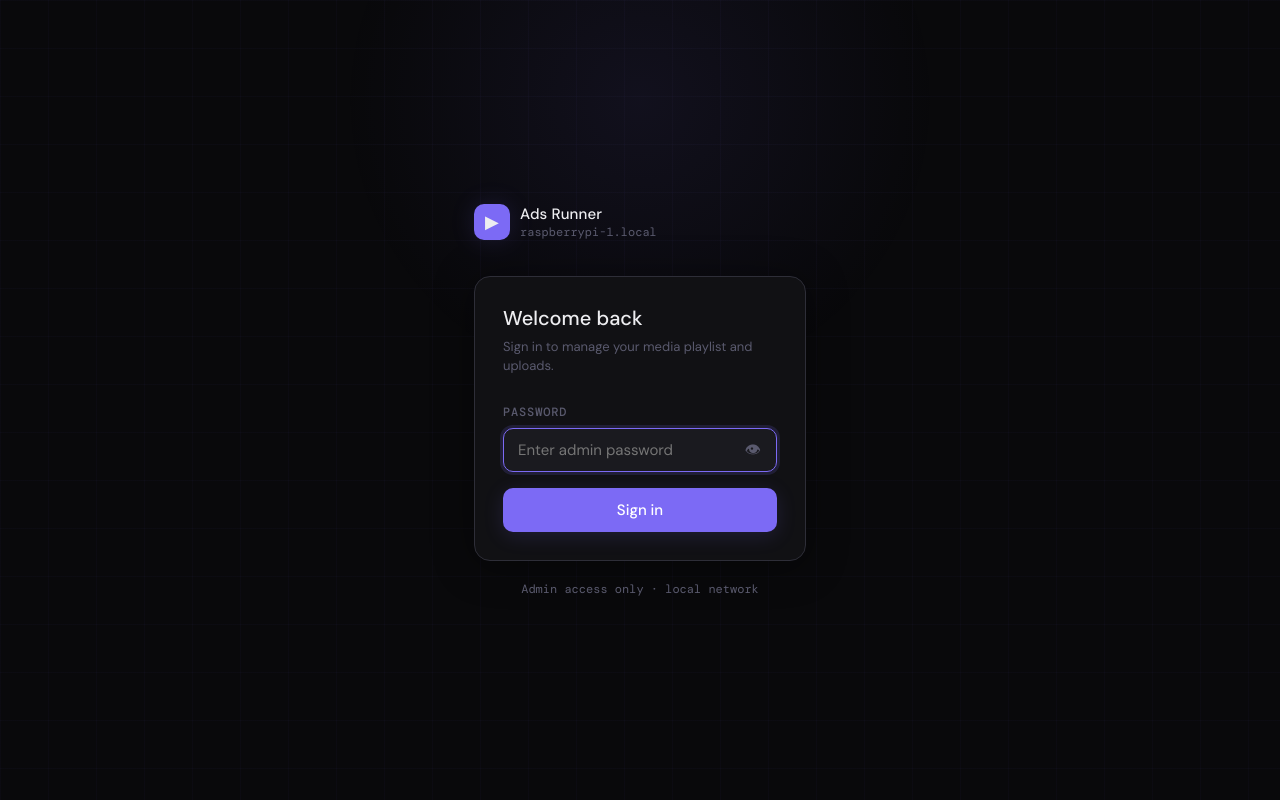
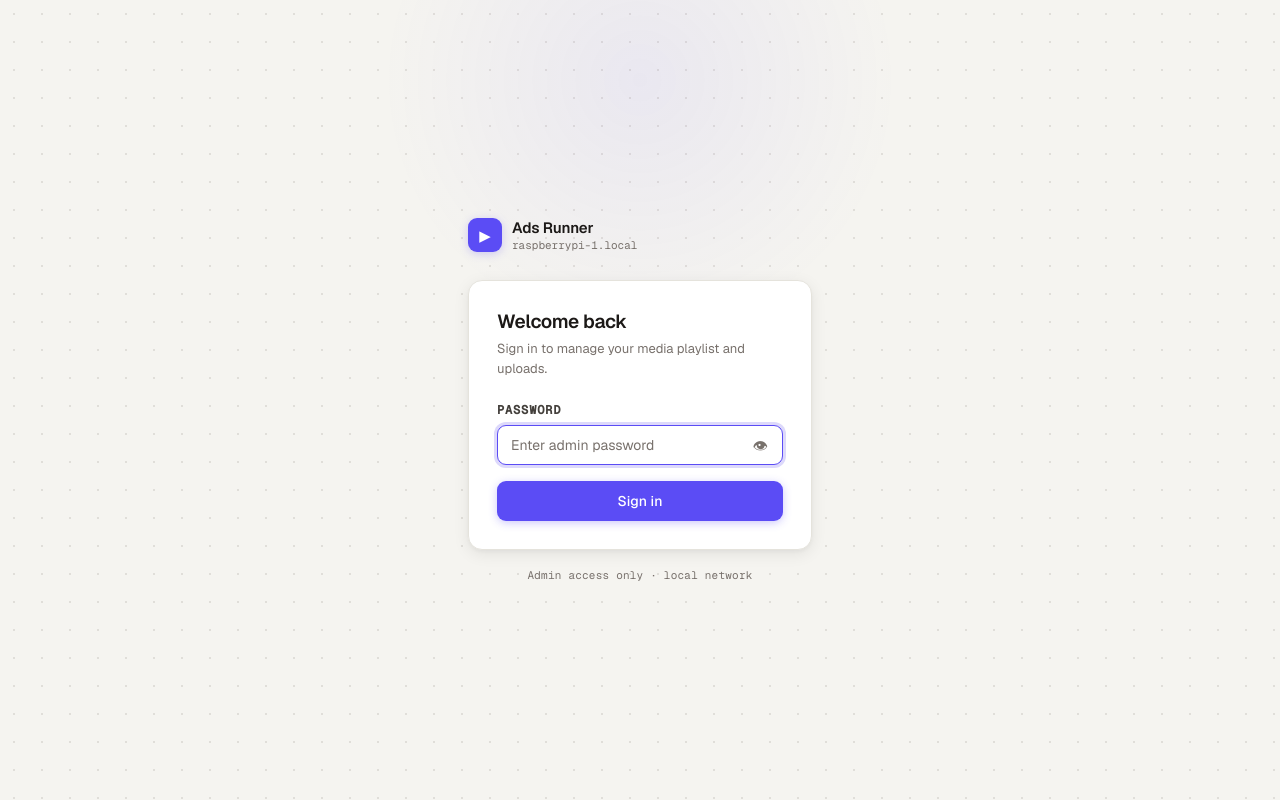
Before and after one commit to nickbelo/ads-runner, a Flask app: page /login in a window 1280 px wide. Run offline with Flask 3, Linux system fonts and the light colour scheme; parts of the project's set-up code (start-up, migrations or seed data) failed here and were passed over.

Commit message:
Change the login page theme similar to the admin page theme.

```diff
--- a/templates/login.html
+++ b/templates/login.html
@@ -5,20 +5,26 @@
 <meta name="viewport" content="width=device-width, initial-scale=1">
 <title>Ads Runner — Login</title>
 <link rel="preconnect" href="https://fonts.googleapis.com">
-<link href="https://fonts.googleapis.com/css2?family=DM+Mono:wght@400;500&family=DM+Sans:wght@300;400;500&display=swap" rel="stylesheet">
+<link href="https://fonts.googleapis.com/css2?family=Geist+Mono:wght@400;500&family=Geist:wght@300;400;500;600&display=swap" rel="stylesheet">
 <style>
+  /* ── Warm light theme — matches admin.html ───────────────────────────────── */
   :root {
-    --bg: #09090b;
-    --surface: #111114;
-    --surface2: #1a1a1f;
-    --border: #222228;
-    --border2: #2e2e38;
-    --text: #ededf0;
-    --muted: #5a5a6e;
-    --accent: #7c6af5;
-    --accent-glow: rgba(124, 106, 245, 0.15);
-    --red: #f87171;
-    --red-dim: rgba(248, 113, 113, 0.1);
+    --bg:         #f5f4f0;
+    --surface:    #ffffff;
+    --surface2:   #f9f8f5;
+    --border:     #e5e3dc;
+    --border2:    #d4d0c8;
+    --text:       #1c1917;
+    --text2:      #44403c;
+    --muted:      #78716c;
+    --accent:     #5b4cf5;
+    --accent-bg:  #eeecfd;
+    --accent-dim: #ddd9fb;
+    --red:        #dc2626;
+    --red-bg:     #fee2e2;
+    --green:      #16a34a;
+    --shadow-sm:  0 1px 3px rgba(0,0,0,0.07), 0 1px 2px rgba(0,0,0,0.04);
+    --shadow-md:  0 4px 16px rgba(0,0,0,0.08), 0 2px 4px rgba(0,0,0,0.04);
   }
 
   *, *::before, *::after { box-sizing: border-box; margin: 0; padding: 0; }
@@ -26,7 +32,7 @@
   body {
     background: var(--bg);
     color: var(--text);
-    font-family: 'DM Sans', sans-serif;
+    font-family: 'Geist', sans-serif;
     min-height: 100vh;
     display: flex;
     align-items: center;
@@ -35,216 +41,217 @@
     overflow: hidden;
   }
 
-  /* Subtle grid background */
+  /* Subtle warm dot grid */
   body::before {
     content: '';
     position: fixed;
     inset: 0;
-    background-image:
-      linear-gradient(rgba(124,106,245,0.03) 1px, transparent 1px),
-      linear-gradient(90deg, rgba(124,106,245,0.03) 1px, transparent 1px);
-    background-size: 48px 48px;
+    background-image: radial-gradient(circle, #c8c4bc 1px, transparent 1px);
+    background-size: 28px 28px;
+    opacity: 0.45;
     pointer-events: none;
   }
 
-  /* Glow orb */
+  /* Soft accent glow from top */
   body::after {
     content: '';
     position: fixed;
-    top: -200px;
+    top: -160px;
     left: 50%;
     transform: translateX(-50%);
-    width: 600px;
-    height: 600px;
-    background: radial-gradient(circle, rgba(124,106,245,0.08) 0%, transparent 70%);
+    width: 560px;
+    height: 480px;
+    background: radial-gradient(circle, rgba(91,76,245,0.07) 0%, transparent 70%);
     pointer-events: none;
   }
 
+  /* ── Login card ───────────────────────────────────────────────────────────── */
   .login-wrap {
     width: 100%;
-    max-width: 380px;
-    padding: 24px;
+    max-width: 384px;
+    padding: 20px;
     position: relative;
     z-index: 1;
-    animation: rise 0.4s cubic-bezier(0.16, 1, 0.3, 1) both;
+    animation: rise 0.35s cubic-bezier(0.16, 1, 0.3, 1) both;
   }
 
   @keyframes rise {
-    from { opacity: 0; transform: translateY(16px); }
+    from { opacity: 0; transform: translateY(14px); }
     to   { opacity: 1; transform: translateY(0); }
   }
 
-  /* Logo mark */
+  /* ── Logo mark ────────────────────────────────────────────────────────────── */
   .logo-mark {
     display: flex;
     align-items: center;
     gap: 10px;
-    margin-bottom: 36px;
+    margin-bottom: 28px;
   }
 
   .logo-icon {
-    width: 36px;
-    height: 36px;
+    width: 34px;
+    height: 34px;
     background: var(--accent);
-    border-radius: 10px;
+    border-radius: 9px;
     display: flex;
     align-items: center;
     justify-content: center;
-    font-size: 18px;
-    box-shadow: 0 0 24px var(--accent-glow);
+    font-size: 15px;
+    color: #fff;
+    box-shadow: 0 2px 8px rgba(91,76,245,0.25);
+    flex-shrink: 0;
   }
 
   .logo-text {
     font-size: 15px;
-    font-weight: 500;
-    letter-spacing: 0.01em;
+    font-weight: 600;
+    letter-spacing: -0.01em;
     color: var(--text);
   }
 
   .logo-sub {
-    font-size: 12px;
+    font-size: 11px;
     color: var(--muted);
-    font-family: 'DM Mono', monospace;
+    font-family: 'Geist Mono', monospace;
+    margin-top: 1px;
   }
 
-  /* Card */
+  /* ── Card ─────────────────────────────────────────────────────────────────── */
   .card {
     background: var(--surface);
-    border: 1px solid var(--border2);
-    border-radius: 16px;
+    border: 1px solid var(--border);
+    border-radius: 14px;
     padding: 28px;
-    box-shadow: 0 4px 40px rgba(0,0,0,0.4);
+    box-shadow: var(--shadow-md);
   }
 
   .card h1 {
-    font-size: 20px;
-    font-weight: 500;
-    margin-bottom: 6px;
+    font-size: 19px;
+    font-weight: 600;
+    letter-spacing: -0.02em;
+    margin-bottom: 5px;
     color: var(--text);
   }
 
   .card p {
     font-size: 13px;
     color: var(--muted);
-    margin-bottom: 28px;
+    margin-bottom: 24px;
     line-height: 1.5;
   }
 
-  /* Form */
-  .field {
-    margin-bottom: 16px;
-  }
+  /* ── Form field ───────────────────────────────────────────────────────────── */
+  .field { margin-bottom: 16px; }
 
   .field label {
     display: block;
     font-size: 12px;
-    font-weight: 500;
-    color: var(--muted);
+    font-weight: 600;
+    color: var(--text2);
     text-transform: uppercase;
     letter-spacing: 0.07em;
-    margin-bottom: 8px;
-    font-family: 'DM Mono', monospace;
+    margin-bottom: 7px;
+    font-family: 'Geist Mono', monospace;
   }
 
-  .input-wrap {
-    position: relative;
-  }
+  .input-wrap { position: relative; }
 
   .field input {
     width: 100%;
     background: var(--surface2);
     border: 1px solid var(--border2);
-    border-radius: 10px;
-    padding: 11px 44px 11px 14px;
+    border-radius: 9px;
+    padding: 10px 42px 10px 13px;
     color: var(--text);
-    font-family: 'DM Sans', sans-serif;
-    font-size: 15px;
+    font-family: 'Geist', sans-serif;
+    font-size: 14px;
     outline: none;
-    transition: border-color 0.2s, box-shadow 0.2s;
+    transition: border-color 0.15s, box-shadow 0.15s, background 0.15s;
   }
 
+  .field input::placeholder { color: var(--muted); }
+
   .field input:focus {
+    background: var(--surface);
     border-color: var(--accent);
-    box-shadow: 0 0 0 3px var(--accent-glow);
+    box-shadow: 0 0 0 3px var(--accent-dim);
   }
 
-  /* Show/hide password toggle */
+  /* ── Show/hide password toggle ────────────────────────────────────────────── */
   .toggle-pw {
     position: absolute;
-    right: 12px;
+    right: 11px;
     top: 50%;
     transform: translateY(-50%);
     background: none;
     border: none;
     cursor: pointer;
     color: var(--muted);
-    font-size: 16px;
+    font-size: 15px;
     padding: 4px;
     line-height: 1;
     transition: color 0.15s;
+    border-radius: 4px;
   }
 
-  .toggle-pw:hover { color: var(--text); }
+  .toggle-pw:hover { color: var(--text2); }
 
-  /* Error message */
+  /* ── Error message ────────────────────────────────────────────────────────── */
   #error-msg {
     display: none;
-    background: var(--red-dim);
-    border: 1px solid rgba(248, 113, 113, 0.2);
+    background: var(--red-bg);
+    border: 1px solid #fca5a5;
     border-radius: 8px;
-    padding: 10px 14px;
+    padding: 9px 13px;
     font-size: 13px;
     color: var(--red);
     margin-bottom: 16px;
-    animation: shake 0.3s ease;
+    animation: shake 0.28s ease;
   }
 
   @keyframes shake {
     0%,100% { transform: translateX(0); }
-    25%      { transform: translateX(-6px); }
-    75%      { transform: translateX(6px); }
+    25%      { transform: translateX(-5px); }
+    75%      { transform: translateX(5px); }
   }
 
   #error-msg.show { display: block; }
 
-  /* Submit button */
+  /* ── Sign in button ───────────────────────────────────────────────────────── */
   .btn-login {
     width: 100%;
     background: var(--accent);
     color: #fff;
     border: none;
-    border-radius: 10px;
-    padding: 12px;
-    font-family: 'DM Sans', sans-serif;
-    font-size: 15px;
+    border-radius: 9px;
+    padding: 11px;
+    font-family: 'Geist', sans-serif;
+    font-size: 14px;
     font-weight: 500;
     cursor: pointer;
-    transition: opacity 0.15s, transform 0.1s, box-shadow 0.2s;
-    box-shadow: 0 4px 20px var(--accent-glow);
+    transition: background 0.15s, opacity 0.15s, transform 0.1s, box-shadow 0.15s;
+    box-shadow: 0 2px 8px rgba(91,76,245,0.3);
     display: flex;
     align-items: center;
     justify-content: center;
     gap: 8px;
-    margin-top: 8px;
+    margin-top: 6px;
   }
 
   .btn-login:hover:not(:disabled) {
-    opacity: 0.9;
-    box-shadow: 0 4px 28px rgba(124,106,245,0.35);
+    background: #4a3ce0;
+    box-shadow: 0 4px 16px rgba(91,76,245,0.35);
   }
 
   .btn-login:active:not(:disabled) { transform: scale(0.98); }
 
-  .btn-login:disabled {
-    opacity: 0.6;
-    cursor: not-allowed;
-  }
+  .btn-login:disabled { opacity: 0.55; cursor: not-allowed; }
 
   /* Spinner inside button */
   .btn-spinner {
-    width: 15px;
-    height: 15px;
-    border: 2px solid rgba(255,255,255,0.3);
+    width: 14px;
+    height: 14px;
+    border: 2px solid rgba(255,255,255,0.35);
     border-top-color: #fff;
     border-radius: 50%;
     animation: spin 0.6s linear infinite;
@@ -253,16 +260,17 @@
 
   @keyframes spin { to { transform: rotate(360deg); } }
 
-  .btn-login.loading .btn-label { display: none; }
+  .btn-login.loading .btn-label  { display: none; }
   .btn-login.loading .btn-spinner { display: block; }
 
-  /* Footer note */
+  /* ── Footer note ──────────────────────────────────────────────────────────── */
   .footer-note {
     text-align: center;
-    margin-top: 20px;
-    font-size: 12px;
+    margin-top: 18px;
+    font-size: 11px;
     color: var(--muted);
-    font-family: 'DM Mono', monospace;
+    font-family: 'Geist Mono', monospace;
+    letter-spacing: 0.02em;
   }
 </style>
 </head>
@@ -315,7 +323,6 @@
   const loginBtn = document.getElementById('login-btn');
   const errorMsg = document.getElementById('error-msg');
 
-  // Allow Enter key to submit
   passwordInput.addEventListener('keydown', e => {
     if (e.key === 'Enter') doLogin();
   });
@@ -329,7 +336,6 @@
   function showError(msg) {
     errorMsg.textContent = msg;
     errorMsg.classList.remove('show');
-    // Force reflow to restart animation
     void errorMsg.offsetWidth;
     errorMsg.classList.add('show');
   }
@@ -356,9 +362,9 @@
       const data = await res.json();
 
       if (res.ok && data.ok) {
-        // Small success pause before redirect for UX feel
-        loginBtn.style.background = '#4ade80';
-        await new Promise(r => setTimeout(r, 400));
+        loginBtn.style.background = '#16a34a';
+        loginBtn.style.boxShadow = '0 2px 8px rgba(22,163,74,0.3)';
+        await new Promise(r => setTimeout(r, 380));
         window.location.href = '/';
       } else {
         showError(data.error || 'Login failed. Please try again.');
@@ -371,6 +377,7 @@
       loginBtn.classList.remove('loading');
       loginBtn.disabled = false;
       loginBtn.style.background = '';
+      loginBtn.style.boxShadow = '';
     }
   }
 </script>
```
